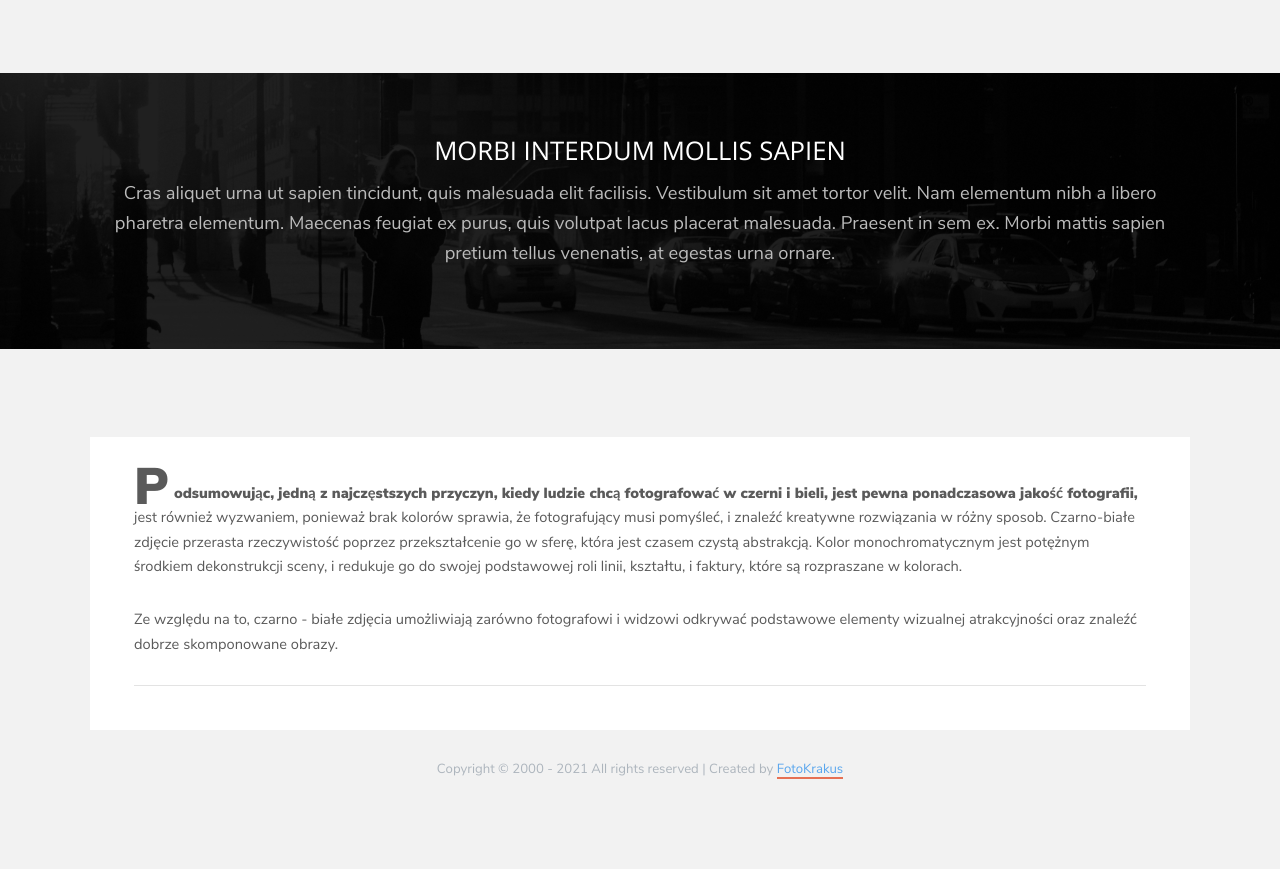
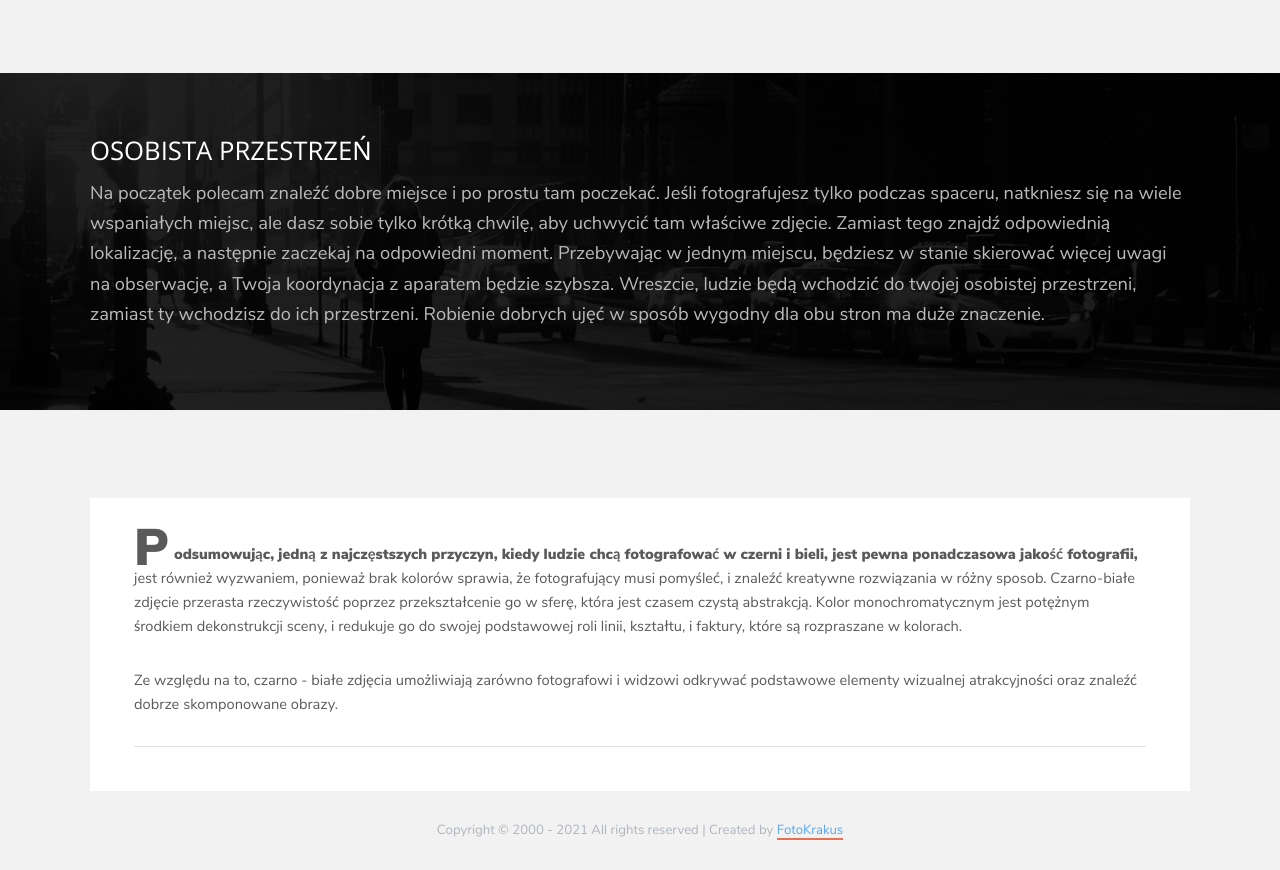
Before and after one commit to PhotoKrakus/photolens, a plain HTML site: page index.html in a window 1280 px wide. Shown: the part 3920-4790 px from the top of the page. Drawn offline with Linux system fonts and the light colour scheme.

Commit message:
Update index.html / line 328

```diff
--- a/index.html
+++ b/index.html
@@ -325,14 +325,10 @@
   <!-- Four -->
   <section id="four" class="wrapper style-id3">
     <div class="inner">
-      <header class="align-center">
-        <h2>Morbi interdum mollis sapien</h2>
+      <header class="align-left">
+        <h2>Osobista przestrzeń</h2>
         <p>
-          Cras aliquet urna ut sapien tincidunt, quis malesuada elit
-          facilisis. Vestibulum sit amet tortor velit. Nam elementum nibh a
-          libero pharetra elementum. Maecenas feugiat ex purus, quis volutpat
-          lacus placerat malesuada. Praesent in sem ex. Morbi mattis sapien
-          pretium tellus venenatis, at egestas urna ornare.
+          Na początek polecam znaleźć dobre miejsce i po prostu tam poczekać. Jeśli fotografujesz tylko podczas spaceru, natkniesz się na wiele wspaniałych miejsc, ale dasz sobie tylko krótką chwilę, aby uchwycić tam właściwe zdjęcie. Zamiast tego znajdź odpowiednią lokalizację, a następnie zaczekaj na odpowiedni moment. Przebywając w jednym miejscu, będziesz w stanie skierować więcej uwagi na obserwację, a Twoja koordynacja z aparatem będzie szybsza. Wreszcie, ludzie będą wchodzić do twojej osobistej przestrzeni, zamiast ty wchodzisz do ich przestrzeni. Robienie dobrych ujęć w sposób wygodny dla obu stron ma duże znaczenie.
         </p>
       </header>
     </div>
```
